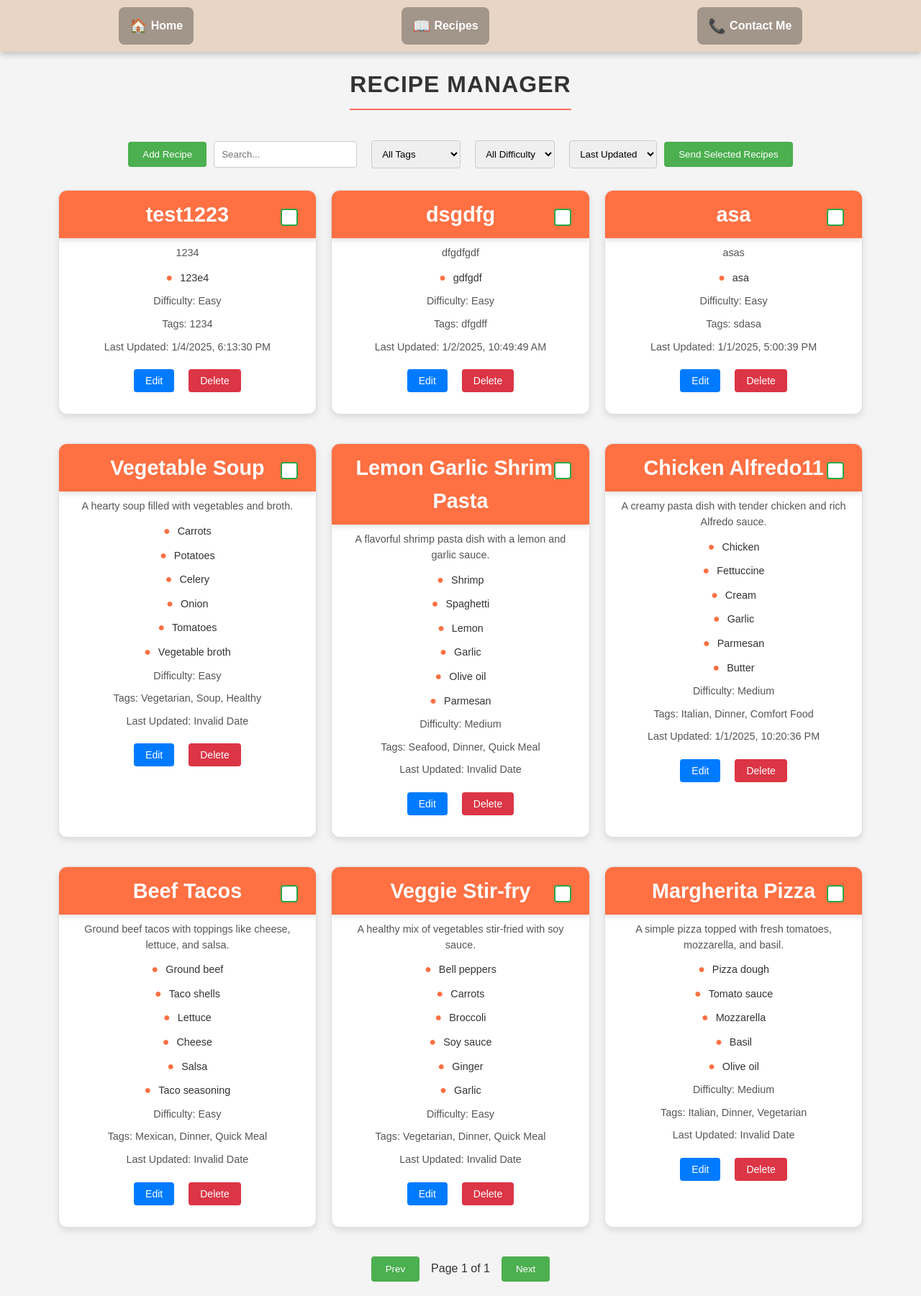
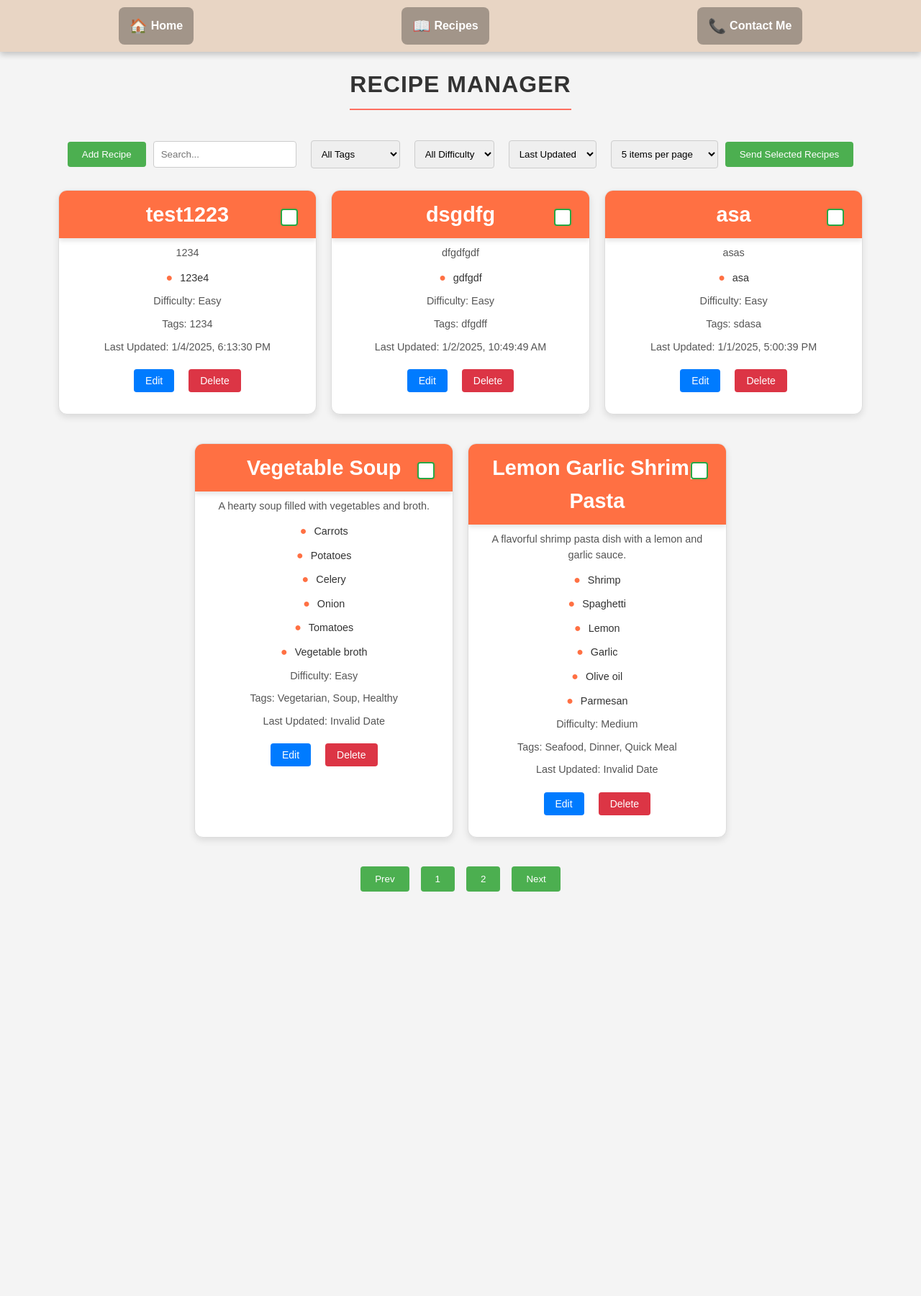
Before and after one commit to rasadli/RecipeManagerApp, a React (Create React App) app: page /recipes in a window 1280 px wide. Shown: the whole page at 72% size. After the commit the page ends 1259 px from the top, so only its background shows below. Built offline with nearby package versions, Linux system fonts and the light colour scheme; data requests are answered from the project's data file; a web font is replaced by a local one.

Commit message:
some additions

```diff
--- a/package.json
+++ b/package.json
@@ -3,9 +3,8 @@
   "version": "1.0.0",
   "main": "index.jsx",
   "scripts": {
-    "start": "react-scripts start",
+    "start": "concurrently \"npm run server\" \"react-scripts start\"",
     "server": "json-server --watch src/db.json --port 3001",
-    "dev": "concurrently \"npm run server\" \"npm start\"",
     "build": "react-scripts build",
     "test": "react-scripts test",
     "eject": "react-scripts eject"
--- a/src/components/RecipeList.jsx
+++ b/src/components/RecipeList.jsx
@@ -27,7 +27,7 @@ const RecipeList = () => {
     const [loading, setLoading] = useState(true);
 
     const [currentPage, setCurrentPage] = useState(1);
-    const [itemsPerPage, setItemsPerPage] = useState(12);
+    const [itemsPerPage, setItemsPerPage] = useState(5);
 
     const [isModalOpen, setIsModalOpen] = useState(false);
     const [shouldFetchRecipes, setShouldFetchRecipes] = useState(true);
@@ -52,6 +52,12 @@ const RecipeList = () => {
             })
             .finally(() => setLoading(false));
     };
+
+    // useEffect hook to handle filtering and search changes
+    useEffect(() => {
+        setShouldFetchRecipes(true);
+        setCurrentPage(1);
+    }, [filter, search]);
 
     const saveRecipe = (recipe) => {
 
@@ -257,6 +263,14 @@ const RecipeList = () => {
                     <option value="updated">Last Updated</option>
                     <option value="title">Title</option>
                 </select>
+
+                <select onChange={(e) => setItemsPerPage(Number(e.target.value))} value={itemsPerPage}>
+                    <option value={5}>5 items per page</option>
+                    <option value={10}>10 items per page</option>
+                    <option value={15}>15 items per page</option>
+                    <option value={20}>20 items per page</option>
+                </select>
+
                 <button onClick={() => setIsModalOpen(true)}>Send Selected Recipes</button>
             </div>
 
@@ -308,9 +322,18 @@ const RecipeList = () => {
                 >
                     Prev
                 </button>
-                <span>
-                    Page {currentPage} of {totalPages}
-                </span>
+
+                {/* Display Page Numbers */}
+                {Array.from({ length: totalPages }, (_, index) => (
+                    <button
+                        key={index + 1}
+                        onClick={() => handlePageChange(index + 1)}
+                        className={index + 1 === currentPage ? 'active' : ''}
+                    >
+                        {index + 1}
+                    </button>
+                ))}
+
                 <button
                     onClick={() => handlePageChange(currentPage + 1)}
                     disabled={currentPage === totalPages}
@@ -318,6 +341,7 @@ const RecipeList = () => {
                     Next
                 </button>
             </div>
+
 
             {/* Render the modal */}
             <SendRecipesModal
```
